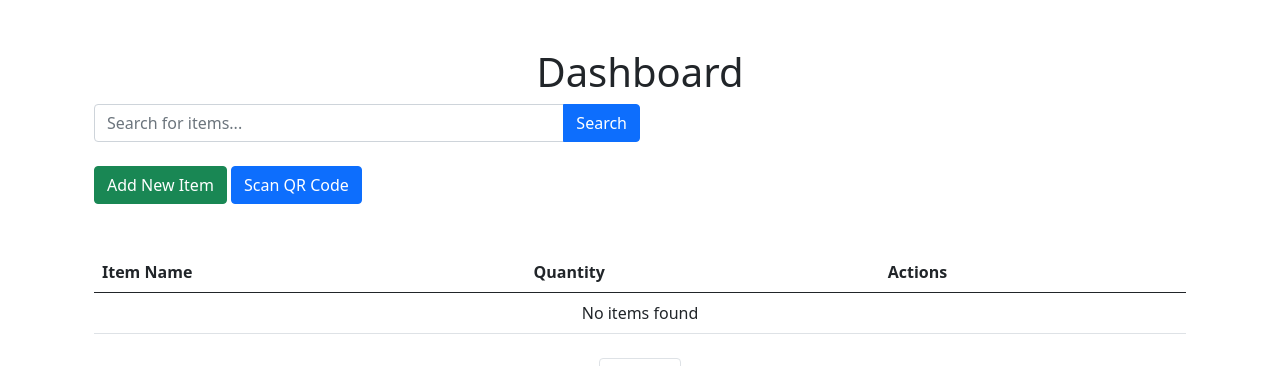
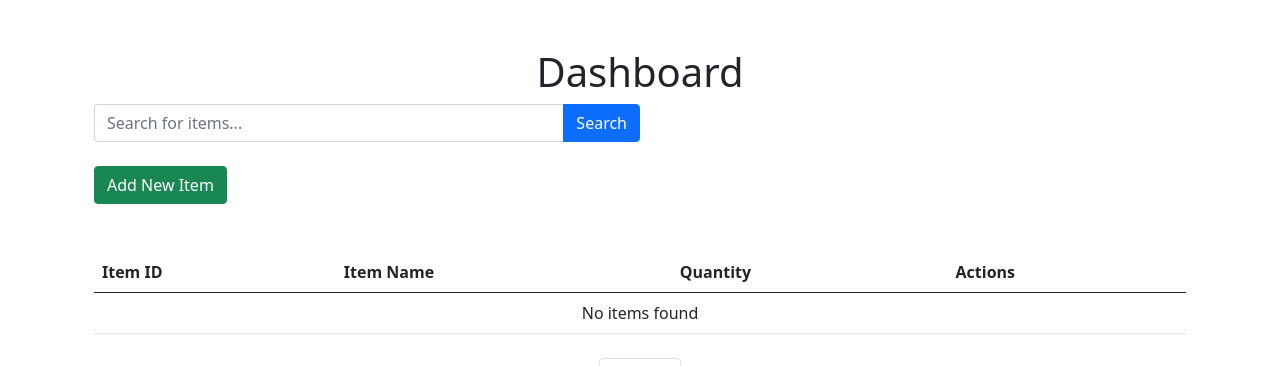
Before and after one commit to Choloooo/gen_store, a Django app: page /add-item/ in a window 1280 px wide. Shown: the part 56-422 px from the top of the page. Run offline with Django 4.2, Linux system fonts and the light colour scheme; the visitor is signed in with stand-in values (Sample User, id 1); data that the repository does not hold is empty.

Commit message:
Update URLs, views, dashboard template, and add item_detail template

```diff
--- a/inventory/templates/dashboard.html
+++ b/inventory/templates/dashboard.html
@@ -10,10 +10,7 @@
     <form method="GET" action="{% url 'dashboard' %}" id="searchForm">
         <div class="d-flex justify-content-between mb-4">
             <div class="input-group w-50">
-                <!-- Search input -->
-                <input type="text" id="searchInput" name="q" class="form-control"
-                    value="{{ query }}" placeholder="Search for items..."
-                    oninput="handleSearchInput()">
+                <input type="text" id="searchInput" name="q" class="form-control" value="{{ query }}" placeholder="Search for items..." oninput="handleSearchInput()">
                 <button type="submit" class="btn btn-primary">Search</button>
             </div>
         </div>
@@ -22,11 +19,6 @@
     <!-- Button to open Add Item modal -->
     <button type="button" class="btn btn-success" data-bs-toggle="modal" data-bs-target="#addItemModal">
         <i class="bi bi-plus-circle"></i> Add New Item
-    </button>
-
-    <!-- Button to trigger QR Code scanning -->
-    <button type="button" class="btn btn-primary" onclick="window.open('{% url 'qr_scanner' %}', '_blank', 'width=800,height=600')">
-        <i class="bi bi-camera"></i> Scan QR Code
     </button>
 
     <!-- Add Item Modal -->
@@ -60,27 +52,11 @@
         </div>
     </div>
 
-    <!-- QR Code Scan Modal -->
-    <div class="modal fade" id="scanQrModal" tabindex="-1" aria-labelledby="scanQrModalLabel" aria-hidden="true">
-        <div class="modal-dialog modal-lg">
-            <div class="modal-content">
-                <div class="modal-header">
-                    <h5 class="modal-title" id="scanQrModalLabel">Scan QR Code</h5>
-                    <button type="button" class="btn-close" data-bs-dismiss="modal" aria-label="Close"></button>
-                </div>
-                <div class="modal-body">
-                    <!-- QR Code Reader container -->
-                    <div id="reader" style="width: 100%; height: 400px;"></div>
-                    <p id="qr-result" class="mt-3">Scan a QR Code to see the result here.</p>
-                </div>
-            </div>
-        </div>
-    </div>
-
     <!-- List of items -->
     <table class="table mt-5">
         <thead>
             <tr>
+                <th>Item ID</th> <!-- New column for Item ID -->
                 <th>Item Name</th>
                 <th>Quantity</th>
                 <th>Actions</th>
@@ -89,20 +65,74 @@
         <tbody id="itemTable">
             {% for item in page_obj %}
             <tr>
-                <td>{{ item.name }}</td>
+                <td>{{ item.id }}</td> <!-- Display Item ID here -->
+                <td>
+                    <!-- Item Name Link -->
+                    <a href="{% url 'item_detail' item.id %}" class="item-link">
+                        {{ item.name }}
+                    </a>
+                </td>
                 <td>{{ item.quantity }}</td>
                 <td>
-                    <a href="{% url 'edit_item' item.id %}" class="btn btn-warning">Edit</a>
-                    <a href="{% url 'delete_item' item.id %}" class="btn btn-danger">Delete</a>
+                    <!-- Button to trigger Edit Item Modal -->
+                    <button class="btn btn-primary" data-bs-toggle="modal" data-bs-target="#editItemModal" data-item-id="{{ item.id }}">
+                        <i class="bi bi-pencil-square"></i> Edit Item
+                    </button>
+
+                    <!-- Delete Button -->
+                    <a href="{% url 'delete_item' item.id %}" class="btn btn-danger" onclick="return confirm('Are you sure you want to delete this item?')">
+                        <i class="bi bi-trash"></i> Delete
+                    </a>
                 </td>
             </tr>
             {% empty %}
             <tr>
-                <td colspan="3" class="text-center">No items found</td>
+                <td colspan="4" class="text-center">No items found</td>
             </tr>
             {% endfor %}
         </tbody>
     </table>
+
+    <!-- Edit Item Modal (Hidden initially) -->
+    <div class="modal fade" id="editItemModal" tabindex="-1" aria-labelledby="editItemModalLabel" aria-hidden="true">
+        <div class="modal-dialog">
+            <div class="modal-content">
+                <div class="modal-header">
+                    <h5 class="modal-title" id="editItemModalLabel">Edit Item</h5>
+                    <button type="button" class="btn-close" data-bs-dismiss="modal" aria-label="Close"></button>
+                </div>
+                <form method="POST" id="editItemForm">
+                    {% csrf_token %}
+                    <div class="modal-body">
+                        <div class="mb-3">
+                            <label for="name" class="form-label">Item Name</label>
+                            <input type="text" class="form-control" name="name" id="editItemName" required>
+                        </div>
+                        <div class="mb-3">
+                            <label for="barcode" class="form-label">Barcode</label>
+                            <input type="text" class="form-control" name="barcode" id="editItemBarcode" required>
+                        </div>
+                        <div class="mb-3">
+                            <label for="category" class="form-label">Category</label>
+                            <select class="form-select" name="category" id="editItemCategory" required>
+                                {% for category in categories %}
+                                    <option value="{{ category.id }}">{{ category.name }}</option>
+                                {% endfor %}
+                            </select>
+                        </div>
+                        <div class="mb-3">
+                            <label for="quantity" class="form-label">Quantity</label>
+                            <input type="number" class="form-control" name="quantity" id="editItemQuantity" required>
+                        </div>
+                    </div>
+                    <div class="modal-footer">
+                        <button type="button" class="btn btn-secondary" data-bs-dismiss="modal">Close</button>
+                        <button type="submit" class="btn btn-primary">Save changes</button>
+                    </div>
+                </form>
+            </div>
+        </div>
+    </div>
 
     <!-- Pagination Controls -->
     <div class="pagination mt-4 d-flex justify-content-center">
@@ -141,105 +171,5 @@
         </nav>
     </div>
 </div>
+
 {% endblock %}
-
-<!-- Include necessary scripts first -->
-<script src="https://code.jquery.com/jquery-3.6.0.min.js"></script>
-<script src="https://cdn.jsdelivr.net/npm/bootstrap@5.1.3/dist/js/bootstrap.bundle.min.js"></script>
-
-<script>
-    // Function to handle the search input change
-    function handleSearchInput() {
-        var handleSearchInput = ""
-        let searchInput = document.getElementById('searchInput');
-        let query = searchInput.value;
-
-        // If the input is empty, reset the query and reload the page
-        if (query === "") {
-            window.location.href = "{% url 'dashboard' %}";  // No query parameter
-        }
-    }
-</script>
-
-<script>
-    // QR Code Scanner logic
-    let html5QrcodeScanner;
-
-    // Function to start the QR code scanner
-    function startQrScanner() {
-        console.log("Starting QR Code Scanner...");
-
-        // Callback for successfully decoded QR code
-        const qrCodeSuccessCallback = (decodedText, decodedResult) => {
-            console.log("QR Code Detected: ", decodedText); // Debugging output
-            document.getElementById('qr-result').innerText = 'QR Code Result: ' + decodedText;
-            // Optionally stop scanning after the first QR code is detected
-            html5QrcodeScanner.stop().then(() => {
-                console.log("QR Code Scanner Stopped");
-            }).catch((err) => {
-                console.log("Error stopping the scanner: ", err);
-            });
-        };
-
-        // Callback for errors
-        const qrCodeErrorCallback = (errorMessage) => {
-            console.log("QR Scanner Error: ", errorMessage); // Debugging output
-        };
-
-        // Initialize the QR Code reader
-        html5QrcodeScanner = new Html5Qrcode("reader");
-
-        // Start scanning
-        html5QrcodeScanner.start(
-            { facingMode: "environment" }, // Use the back camera
-            {
-                fps: 10, // Frames per second for scanning
-                qrbox: 250 // Size of the scanning box
-            },
-            qrCodeSuccessCallback,
-            qrCodeErrorCallback
-        ).catch((err) => {
-            console.log("Error starting QR scanner:", err); // Debugging output
-        });
-    }
-
-    // When the QR scan modal is shown, start scanning
-    $('#scanQrModal').on('shown.bs.modal', function () {
-        console.log("Modal is shown, starting the QR scanner.");
-        // Wait a short moment for the modal to finish rendering before starting the scanner
-        setTimeout(startQrScanner, 500);
-    });
-
-    // When the modal is hidden, stop the scanner
-    $('#scanQrModal').on('hidden.bs.modal', function () {
-        console.log("Modal is hidden, stopping the QR scanner.");
-        if (html5QrcodeScanner) {
-            html5QrcodeScanner.stop().then(() => {
-                console.log("QR Code Scanner Stopped");
-            }).catch((err) => {
-                console.log("Error stopping the scanner: ", err);
-            });
-        }
-    });
-</script>
-
-<!-- Optional: Custom CSS for pagination and buttons -->
-<style>
-    .pagination .page-link {
-        border-radius: 0.25rem;
-        font-weight: 500;
-        color: #007bff;
-    }
-    .pagination .page-link:hover {
-        background-color: #007bff;
-        color: white;
-    }
-    .pagination .page-item.disabled .page-link {
-        color: #6c757d;
-    }
-    .pagination .page-item.active .page-link {
-        background-color: #007bff;
-        border-color: #007bff;
-        color: white;
-    }
-</style>
--- a/inventory/urls.py
+++ b/inventory/urls.py
@@ -1,7 +1,7 @@
 # inventory/urls.py
 
 from django.urls import path
-from .views import login_view, dashboard, add_item, edit_item, delete_item, scan_barcode, item_list
+from .views import login_view, dashboard, add_item, edit_item, delete_item, scan_barcode, item_list, item_detail, checkout_item
 from django.contrib.auth.views import LogoutView
 
 from inventory import views
@@ -13,10 +13,15 @@ urlpatterns = [
     path('export/csv/', views.export_csv, name='export_csv'),  # Check this line
     path('export/pdf/', views.export_pdf, name='export_pdf'),  # Check this line
     path('add-item/', add_item, name='add_item'),
-    path('edit-item/<int:item_id>/', edit_item, name='edit_item'),
-    path('delete-item/<int:item_id>/', delete_item, name='delete_item'),
+    #path('edit-item/<int:item_id>/', edit_item, name='edit_item'),
+    #path('delete-item/<int:item_id>/', delete_item, name='delete_item'),
     path('scan-barcode/', scan_barcode, name='scan_barcode'),
     path('items/', item_list, name='item_list'),  # Add this line to include the item list view
+    path('item/<str:item_id>/', views.item_detail, name='item_detail'),
+    #path('edit_item/<str:item_id>/', views.edit_item, name='edit_item'),
+    path('delete_item/<str:item_id>/', views.delete_item, name='delete_item'),
+
+    path('checkout/', checkout_item, name='checkout_item'),
     path('logout/', LogoutView.as_view(), name='logout'),
     path("scan/", views.qr_scanner, name="qr_scanner"),  # Your template view
 
--- a/inventory/views.py
+++ b/inventory/views.py
@@ -1,7 +1,7 @@
 # inventory/views.py
 
 from django.shortcuts import render, get_object_or_404, redirect
-from .models import Item, Transaction
+from .models import Category, Item, Transaction
 from .forms import ItemForm, TransactionForm, BarcodeScanForm
 from django.core.paginator import Paginator
 from django.contrib.auth.decorators import login_required
@@ -247,6 +247,8 @@ def delete_item(request, item_id):
     return redirect('dashboard')
 
 
+
+
 @login_required
 def item_list(request):
     items = Item.objects.all()
@@ -257,5 +259,32 @@ def qr_scanner(request):
     return render(request, 'qr_scanner.html')
 
 
+@login_required
+def item_detail(request, item_id):
+    item = get_object_or_404(Item, id=item_id)  # Use item_id to fetch the item by ID
+    categories = Category.objects.all()  # Get all categories for dropdown if editing
+    if request.method == 'POST':
+        # Handle form submission for item editing
+        item.name = request.POST.get('name')
+        item.barcode = request.POST.get('barcode')
+        item.category_id = request.POST.get('category')  # Assuming category is passed as ID
+        item.quantity = request.POST.get('quantity')
+        item.save()
+        return redirect('item_detail', item_id=item.id)  # Redirect to updated item detail
+
+    return render(request, 'item_detail.html', {'item': item, 'categories': categories})
+
 
 # views.py
+@login_required
+def checkout_item(request):
+    if request.method == 'POST':
+        item_id = request.POST.get('item_id')
+        item = get_object_or_404(Item, id=item_id)
+
+        # Handle the checkout logic here (e.g., reduce quantity, create transaction, etc.)
+        item.quantity -= 1  # Example: reduce quantity by 1
+        item.save()
+
+        # Redirect back to the dashboard or any other page
+        return redirect('dashboard')
```
Also changed, not shown: inventory/templates/item_detail.html (added, +98 -0 lines).
